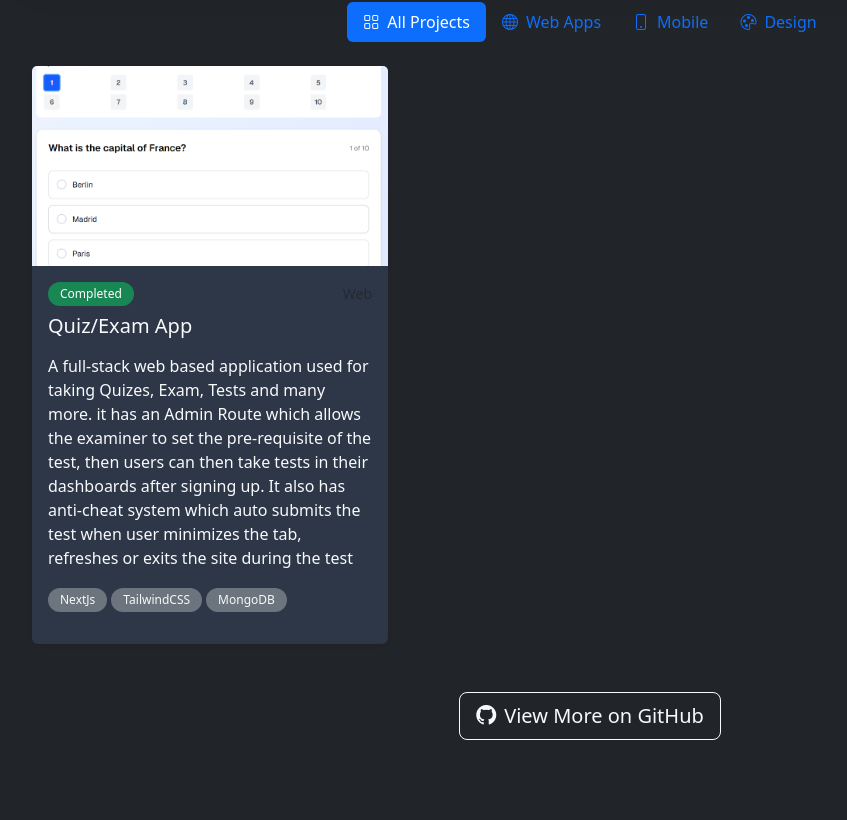
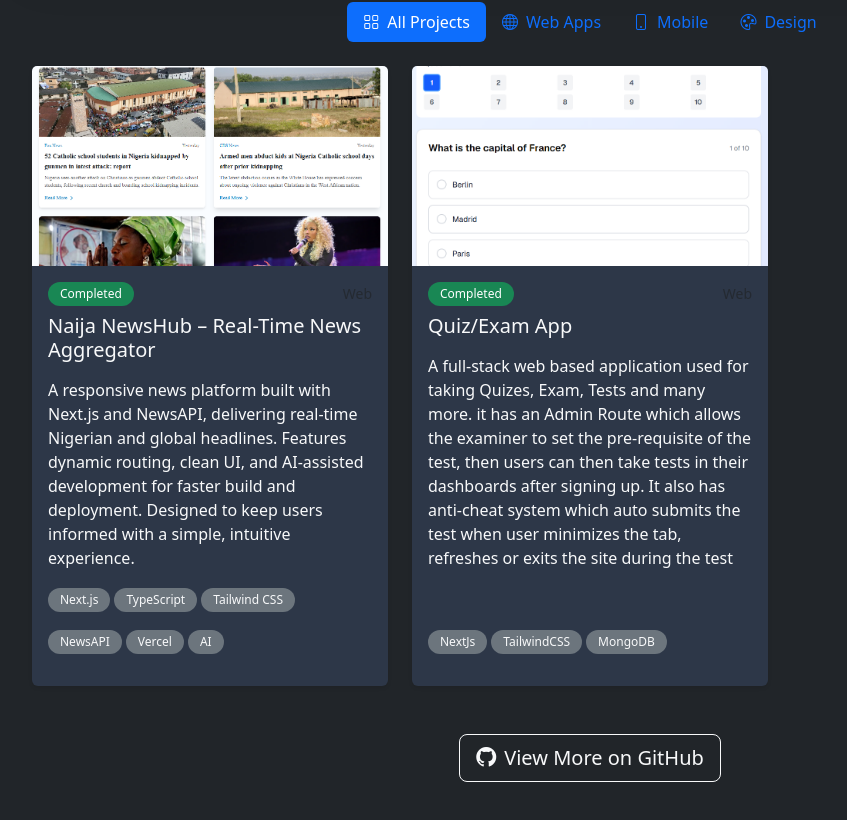
Before and after one commit to teejayidrees/portfolio-website, a React (Vite) app in the folder frontend/: page / in a window 1280 px wide. Shown: the part 2977-3797 px from the top of the page, without its empty margins (50-897 px from the left). Built offline with nearby package versions, Linux system fonts and the light colour scheme; no server answers.

Commit message:
Update Projects.jsx

```diff
--- a/frontend/src/components/Projects.jsx
+++ b/frontend/src/components/Projects.jsx
@@ -4,6 +4,7 @@ import { useTheme } from "../contexts/ThemeContext";
 import BeatPic from "../media/beatSelling.png";
 import CodedRatips from "../media/coded-ratips.png";
 import Quiz from "../media/quiz.png"
+import NewsHubPic from "../media/news-app.png";
 
 /**
  * Projects Section Component
@@ -23,19 +24,20 @@ const Projects = () => {
    * In a real application, this would come from a CMS or API
    */
   const projects = [
-    // {
-    //   id: 1,
-    //   title: "A Beat Display and Selling Website",
-    //   description:
-    //     "A modern Beat Selling Website for a client(A Beat Producer), which has an admin dashboard for seamless update of the beats and its details. its responsive and sleek",
-    //   image: BeatPic,
-    //   technologies: ["React", "Node.js", "MongoDB", "Express.js", "Bootstrap"],
-    //   category: "web",
-    //   featured: false,
-    //   liveUrl: "#",
-    //   githubUrl: "#",
-    //   status: "Completed",
-    // },
+  {
+  id: 2,
+  title: "Naija NewsHub – Real-Time News Aggregator",
+  description:
+    "A responsive news platform built with Next.js and NewsAPI, delivering real-time Nigerian and global headlines. Features dynamic routing, clean UI, and AI-assisted development for faster build and deployment. Designed to keep users informed with a simple, intuitive experience.",
+  image: NewsHubPic,
+  technologies: ["Next.js", "TypeScript", "Tailwind CSS", "NewsAPI", "Vercel", "AI"],
+  category: "web",
+  featured: false,
+  liveUrl: "https://aheee-news-app.vercel.app",
+  githubUrl: "https://github.com/teejayidrees/news-app",
+  status: "Completed",
+},
+
 
     {
       id: 2,
```
